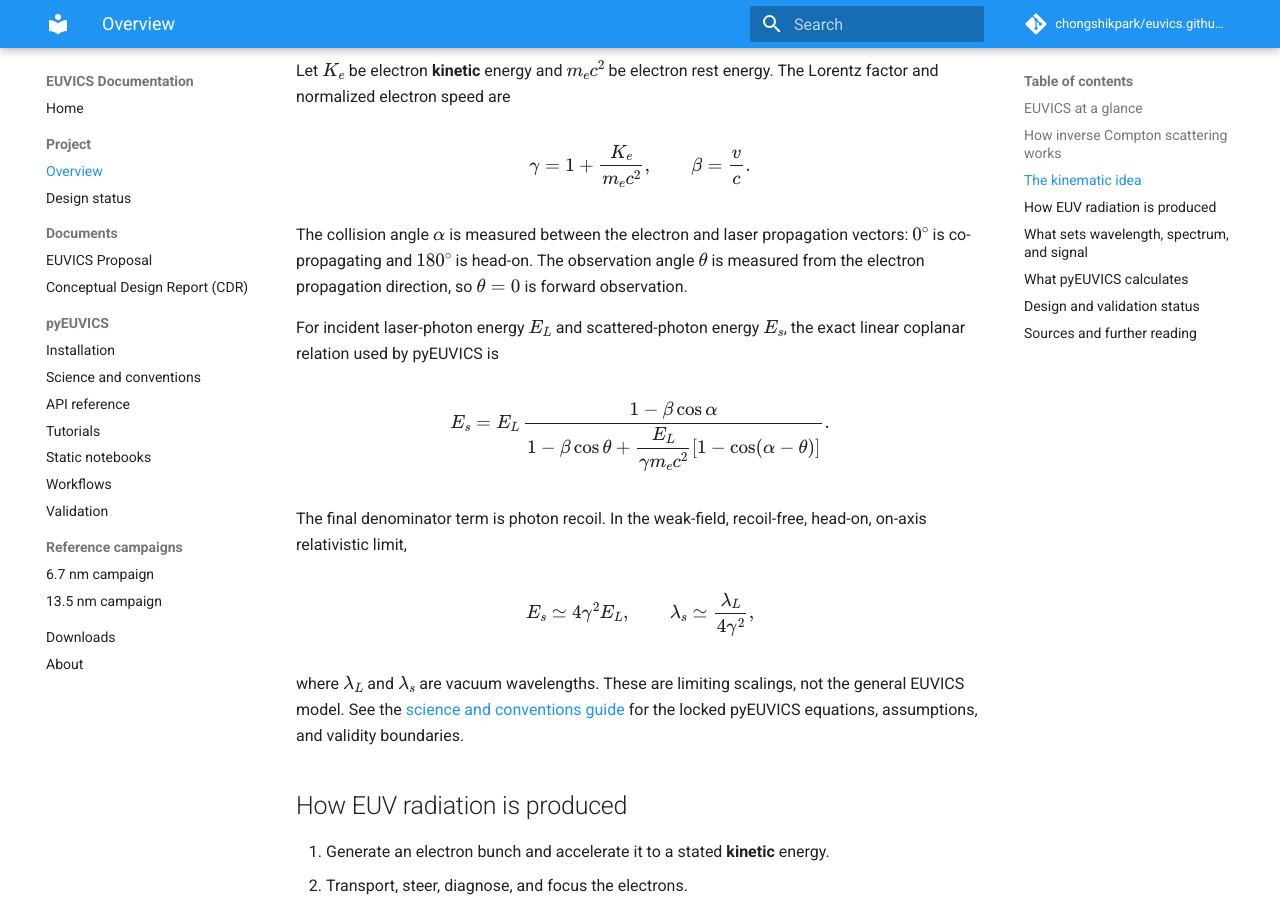
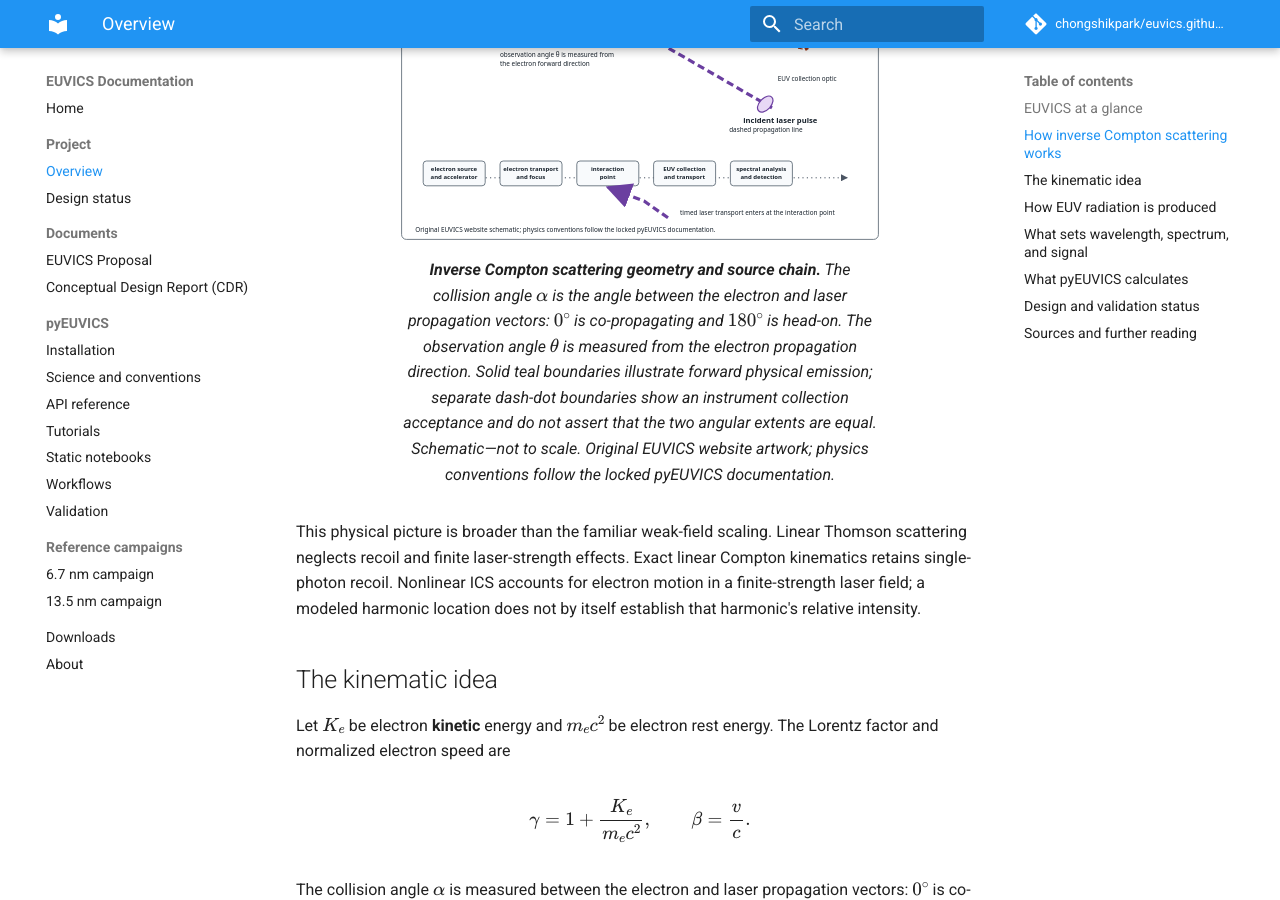
Before and after one commit to pyeuvics/pyeuvics.github.io, an MkDocs documentation site: the page built from content/project/overview.md, in a window 1280 px wide and 900 px high, scrolled down 887 px. Built offline with MkDocs 1.6.1 and Material for MkDocs 9.7.7, drawn with Linux system fonts in a browser that asks for light colours; comment, search, counter and statistics services are not loaded.

Commit message:
Task 4 — Create an original, accessible ICS schematicn is complete.
  Created and integrated:

  - content/assets/images/ics-geometry-source-chain.svg
  - content/project/overview.md
  - Mobile, theme, and print presentation rules in docs/stylesheets/
    readthedocs.css

  - tests/test_ics_schematic.py
  - docs/exec-plans/completed/015_original_accessible_ics_schematic.md

  The original vector distinguishes electron, laser, forward EUV emission,
  and collection acceptance through labels, colors, and line styles. It
  defines α and θ, shows the unambiguous 180° head-on limit, includes the
  source chain and electron dump, and states that it is not to scale.

```diff
--- a/content/project/overview.md
+++ b/content/project/overview.md
@@ -23,6 +23,24 @@ to the laboratory frame. The most energetic scattered photons are concentrated
 near the electron's forward direction, although the actual angular distribution
 and collected fraction depend on the electron phase space, polarization,
 collision geometry, observation aperture, and selected model.
+
+<figure class="ics-schematic" markdown="1">
+
+![Schematic of an electron bunch traveling left to right through an interaction point, an incident laser approaching from the lower right, and a narrow cone of forward-scattered EUV. Alpha is measured between the electron and laser propagation vectors; theta is measured from the electron forward direction to an observed EUV ray. Dashed collection-acceptance boundaries lead to an EUV optic, while the electron path continues to a dump. A source-chain strip connects the electron source, accelerator and transport, interaction point, EUV optics, and diagnostics.](../assets/images/ics-geometry-source-chain.svg){ aria-describedby="ics-schematic-caption" loading="lazy" }
+
+<figcaption id="ics-schematic-caption">
+  <strong>Inverse Compton scattering geometry and source chain.</strong>
+  The collision angle \(\alpha\) is the angle between the electron and laser
+  propagation vectors: \(0^\circ\) is co-propagating and \(180^\circ\) is
+  head-on. The observation angle \(\theta\) is measured from the electron
+  propagation direction. Solid teal boundaries illustrate forward physical
+  emission; separate dash-dot boundaries show an instrument collection
+  acceptance and do not assert that the two angular extents are equal.
+  Schematic—not to scale. Original EUVICS website artwork; physics conventions
+  follow the locked pyEUVICS documentation.
+</figcaption>
+
+</figure>
 
 This physical picture is broader than the familiar weak-field scaling. Linear
 Thomson scattering neglects recoil and finite laser-strength effects. Exact
```
Also changed, not shown: docs/exec-plans/completed/015_original_accessible_ics_schematic.md (added, +48 -0 lines), docs/stylesheets/readthedocs.css (+32 -0 lines), content/assets/images/ics-geometry-source-chain.svg (added), 1 other file.
